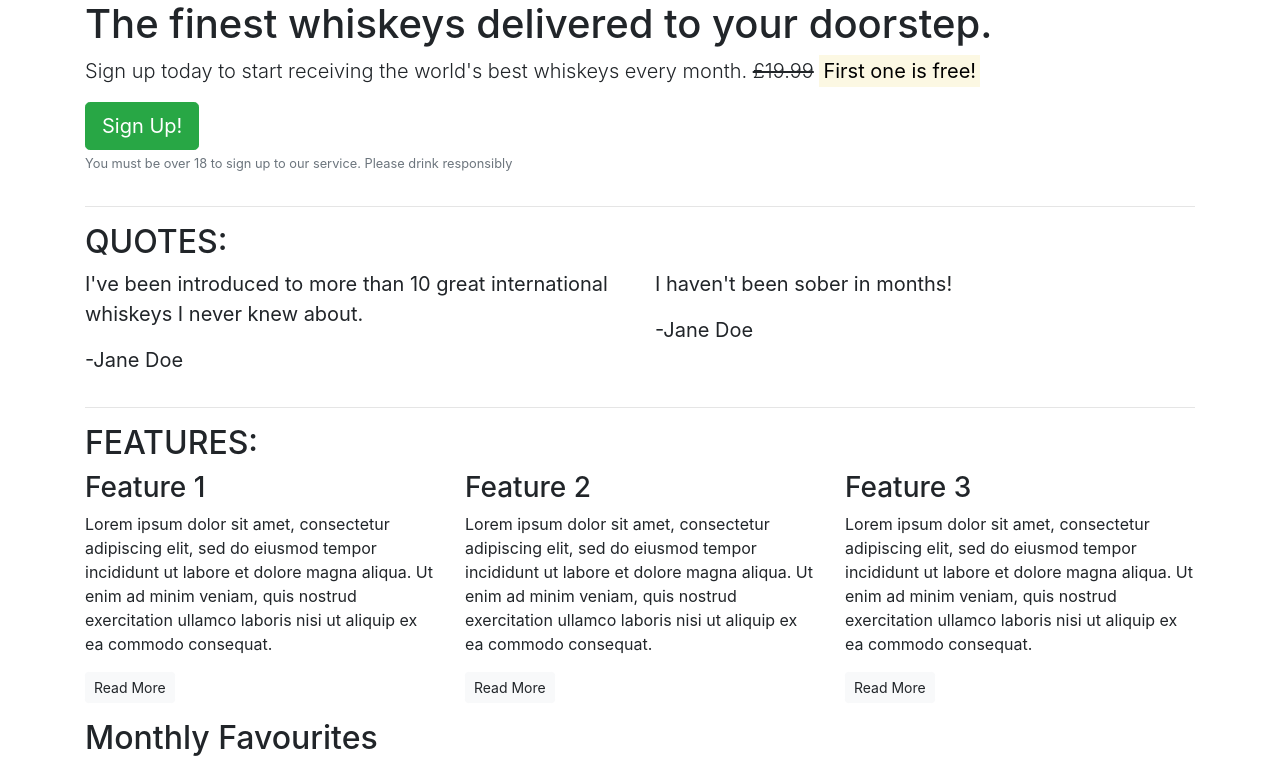
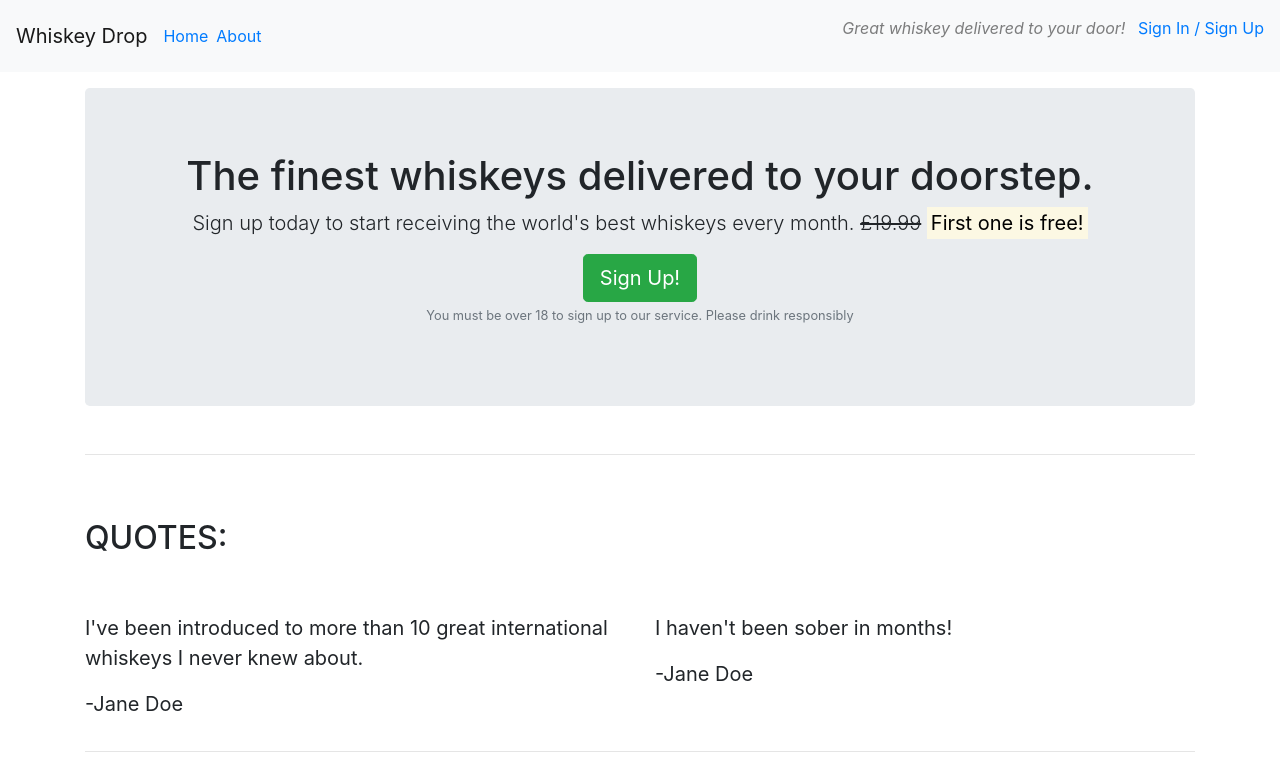
Before and after one commit to tdawes93/bootstrap-practice, a plain HTML site: page index.html in a window 1280 px wide. Shown: the top 763 px of the page. Drawn offline with nearby package versions, Linux system fonts and the light colour scheme.

Commit message:
Add bootstrap styles and components to landing page

```diff
--- a/index.html
+++ b/index.html
@@ -14,13 +14,27 @@
 </head>
 
 <body>
-    <article class="container">
+    <nav class="navbar navbar-light bg-light navbar-expand-sm">
+        <a href="" class="navbar-brand">Whiskey Drop</a>
+        <ul class="navbar-nav mr-auto">
+            <li class="active nav-item mr-2"><a href="/" class="navlink">Home</a></li>
+            <li class="nav-item mr-2"><a href="/about" class="navlink">About</a></li>
+            <li class="nav-item mr-2 d-block d-sm-none"><a href="/about" class="navlink">Sign In / Sign Up</a></li>
+        </ul>
+        <div class="d-none d-md-block">
+            <p class="navbar-text my-autp mr-2"><i>Great whiskey delivered to your door!</i></p>
+            <a href="/login">Sign In / Sign Up</a>
+        </div>
+    </nav>
+    <article class="container mt-3">
         <div class="row">
             <div class="col-12">
-                <section class="callout">
+                <section class="callout jumbotron text-center">
                     <h1>The finest whiskeys delivered to your doorstep.</h1>
                     <p class="lead">Sign up today to start receiving the world's best whiskeys every month.
-                        <s>£19.99</s> <strong><mark>First one is free!</mark></strong>
+                        <s class="d-none d-sm-inline">£19.99</s>
+                        <span class="d-inline d-sm-none"><br></span>
+                        <strong><mark>First one is free!</mark></strong>
                     </p>
                     <button class="btn btn-success btn-lg">Sign Up!</button>
                     <p class="text-muted"><small>You must be over 18 to sign up to our service. Please drink
@@ -32,7 +46,7 @@
         <hr>
         <section class="quotes">
             <div class="row">
-                <div class="col-12">
+                <div class="col-12  my-5">
                     <h2 class="text-uppercase">Quotes:</h2>
                 </div>
             </div>
@@ -54,7 +68,7 @@
         <hr>
         <section class="features">
             <div class="row">
-                <div class="col-12">
+                <div class="col-12 my-5">
                     <h2 class="text-uppercase">Features:</h2>
                 </div>
             </div>
```
